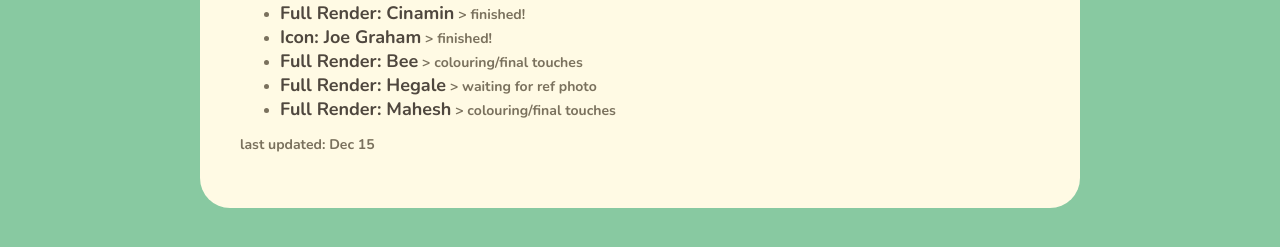
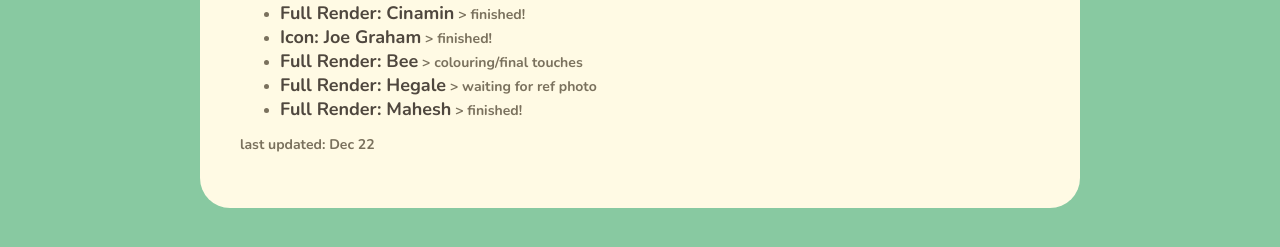
Before and after one commit to antheakwong/antheakwong.github.io, a Jekyll site: the page built from commissions/index.md, in a window 1280 px wide and 900 px high, scrolled down 503 px. Shown: the part 612-859 px from the top of the window. Built offline with Jekyll 4.4.1, drawn with Linux system fonts in a browser that asks for light colours; nearby versions of some CDN libraries.

Commit message:
updated status

```diff
--- a/commissions/index.md
+++ b/commissions/index.md
@@ -45,6 +45,6 @@ Won’t draw: NSFW, mecha, offensive/shock content
 - **Icon: Joe Graham** > finished!
 - **Full Render: Bee** > colouring/final touches
 - **Full Render: Hegale** > waiting for ref photo
-- **Full Render: Mahesh** > colouring/final touches
+- **Full Render: Mahesh** > finished!
 
-last updated: Dec 15
+last updated: Dec 22
```
